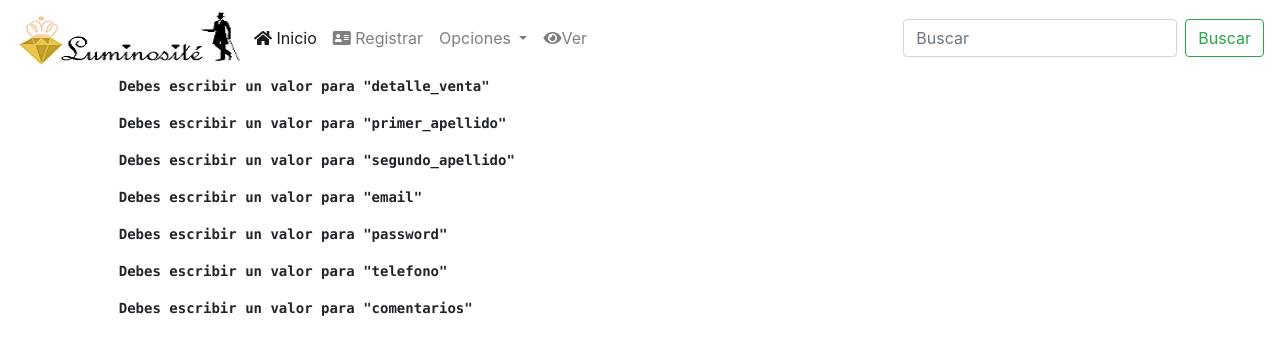
After one commit to APM5691/Proyecto-Aplicaciones-Web-Equipo-10, a PHP site: page /detalle_venta_guardar.php in a window 1280 px wide. The commit adds this page. Shown: the top 355 px of the page. Run offline with PHP 8.4, Linux system fonts and the light colour scheme.

Commit message:
editandoo botones

```diff
--- a/detalle_venta.php
+++ b/detalle_venta.php
@@ -16,6 +16,7 @@
         <div class="card">
             <div class="card-header">
                 Detalles de la venta
+                <a href="detalle_venta_formulario.php"class="btn btn-success float-right">Agregar</a>
             </div>
             <div class="card-body">
                 <table class="table table-dark table table-hover">
--- a/detalle_venta_formulario.php
+++ b/detalle_venta_formulario.php
@@ -17,7 +17,7 @@
                 Formulario Para Detalle de Ventas
             </div>
             <div class="card-body">
-                <form action="marcas_guardar.php" method="post">
+                <form action="detalle_venta_guardar.php" method="post">
                     <div class="form-group">
                         <label for="marca">Id del cliente</label>
                         <input type="text" class="form-control form-control-sm" id="marca" name="marca"
--- /dev/null
+++ b/detalle_venta_guardar.php
@@ -0,0 +1,101 @@
+<!DOCTYPE html>
+<html lang="es-MX">
+<head>
+    <meta charset="UTF-8">
+    <meta name="viewport" content="width=device-width, initial-scale=1.0">
+    <title>Guardar Clientes Formulario</title>
+    <link rel="stylesheet" href="css/bootstrap.min.css" />
+  <link rel="stylesheet" href="css/all.min.css" />
+</head>
+<body>
+<?php readfile('./menu.html'); ?>
+    <div class="container">
+    <pre>
+    <?php
+        if (!isset($_POST['detalle_venta']) || empty($_POST['detalle_venta'])) {
+            echo '<strong>Debes escribir un valor para "detalle_venta"</strong>';
+        } else {
+            echo '<strong>El valor que escribiste para detalle venta es: ' . $_POST['detalle_venta'] . '</strong>';
+        }
+        ?>
+    </pre>
+    </div>
+
+    <div class="container">
+    <pre>
+    <?php
+        if (!isset($_POST['primer_apellido']) || empty($_POST['primer_apellido'])) {
+            echo '<strong>Debes escribir un valor para "primer_apellido"</strong>';
+        } else {
+            echo '<strong>El valor que escribiste para primer_apellido es: ' . $_POST['primer_apellido'] . '</strong>';
+        }
+        ?>
+    </pre>
+    </div>
+    <div class="container">
+    <pre>
+    <?php
+        if (!isset($_POST['segundo_apellido']) || empty($_POST['segundo_apellido'])) {
+            echo '<strong>Debes escribir un valor para "segundo_apellido"</strong>';
+        } else {
+            echo '<strong>El valor que escribiste para segundo_apellido es: ' . $_POST['segundo_apellido'] . '</strong>';
+        }
+        ?>
+    </pre>
+    </div>
+
+    <div class="container">
+    <pre>
+    <?php
+        if (!isset($_POST['email']) || empty($_POST['email'])) {
+            echo '<strong>Debes escribir un valor para "email"</strong>';
+        } else {
+            echo '<strong>El valor que escribiste para email es: ' . $_POST['email'] . '</strong>';
+        }
+        ?>
+    </pre>
+    </div>
+
+    <div class="container">
+    <pre>
+    <?php
+        if (!isset($_POST['password']) || empty($_POST['password'])) {
+            echo '<strong>Debes escribir un valor para "password"</strong>';
+        } else {
+            echo '<strong>El valor que escribiste para password es: ' . $_POST['password'] . '</strong>';
+        }
+        ?>
+    </pre>
+    </div>
+
+
+    <div class="container">
+    <pre>
+    <?php
+        if (!isset($_POST['telefono']) || empty($_POST['telefono'])) {
+            echo '<strong>Debes escribir un valor para "telefono"</strong>';
+        } else {
+            echo '<strong>El valor que escribiste para telefono es: ' . $_POST['telefono'] . '</strong>';
+        }
+        ?>
+    </pre>
+    </div>
+    <div class="container">
+    <pre>
+    <?php
+        if (!isset($_POST['comentarios']) || empty($_POST['comentarios'])) {
+            echo '<strong>Debes escribir un valor para "comentarios"</strong>';
+        } else {
+            echo '<strong>El valor que escribiste para comentarios es: ' . $_POST['comentarios'] . '</strong>';
+        }
+        ?>
+    </pre>
+    </div>
+
+
+
+    <script src="js/jquery-3.5.1.min.js"></script>
+  <script src="js/popper.min.js"></script>
+  <script src="js/bootstrap.min.js"></script>
+</body>
+</html>
--- a/tipo_de_joya.php
+++ b/tipo_de_joya.php
@@ -21,7 +21,8 @@
                 <table class="table table-dark table table-hover">
                     <thead class="thead-light">
                         <tr>
-                            <th style="width: 45%;" scope="col">Tipo</th>
+                            <th style="width: 90%;" scope="col">Tipo</th>
+                            <th style="width: 10%;" scope="col">Editar</th>
                             <th style="width: 10%;" scope="col">
                             </th>
                         </tr>
--- a/ventas.php
+++ b/ventas.php
@@ -16,6 +16,7 @@
         <div class="card">
             <div class="card-header">
                 Ventas
+                <a href="ventas_formulario.php"class="btn btn-success float-right">Agregar</a>
         </div>
             <div class="card-body">
                 <table class="table table-dark table table-hover">
@@ -54,6 +55,7 @@
         <div class="card">
             <div class="card-header">
                 Detalles de la venta
+                <a href="detalle_venta_formulario.php"class="btn btn-success float-right">Agregar</a>
             </div>
             <div class="card-body">
                 <table class="table table-dark table table-hover">
```
